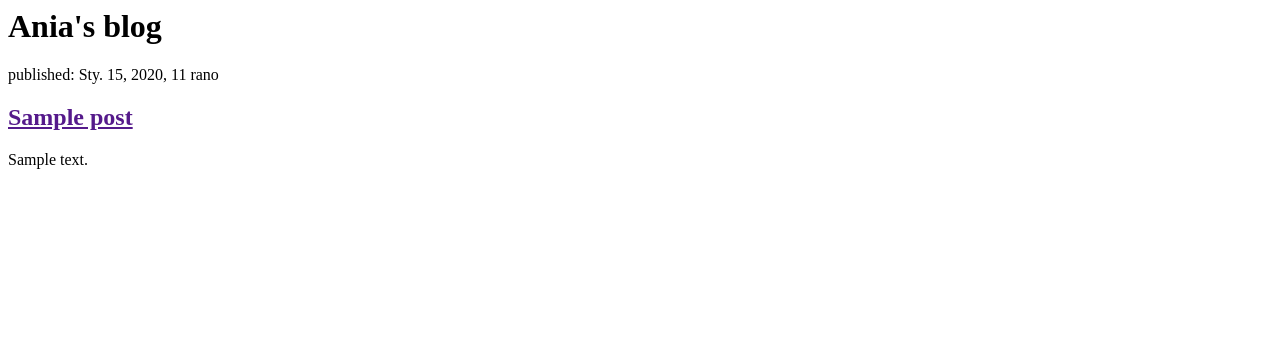
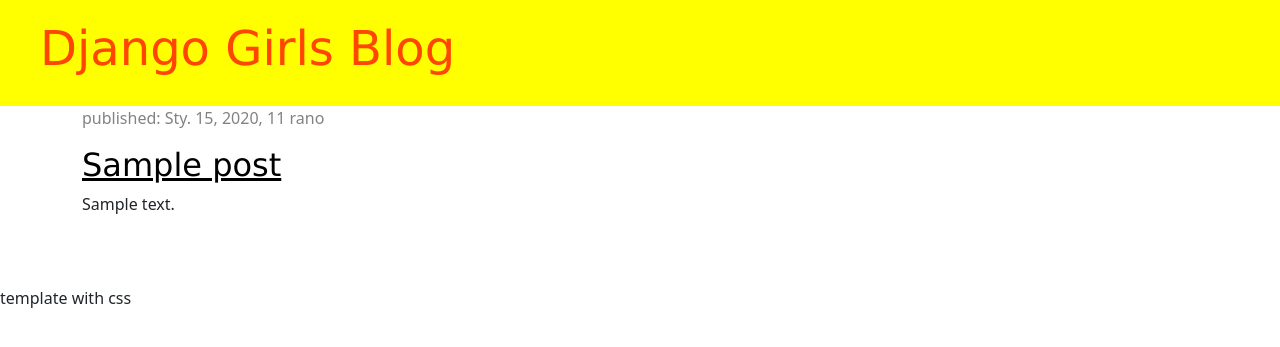
Before and after one commit to annaslowik/my-first-blog, a Django app: page / in a window 1280 px wide. Shown: the top 347 px of the page. Run offline with Django 3.2, Linux system fonts and the light colour scheme; tables that the repository leaves empty hold one stand-in row (values such as "Sample post"); parts of the project's set-up code (start-up, migrations or seed data) failed here and were passed over.

Commit message:
Added view and template for detailed blog post as well as CSS for the site.

```diff
--- /dev/null
+++ b/blog/forms.py
@@ -0,0 +1,6 @@
+from django import forms
+from .models import Post
+
+class PostForm(forms.ModelForm):
+        class Meta:
+            model = Postfields = ('title', 'text',)
--- /dev/null
+++ b/blog/static/css/blog.css
@@ -0,0 +1,47 @@
+.page-header {
+    background-color: yellow;
+    margin-top: 0;
+    padding: 20px 20px 20px 40px;
+}
+
+.page-header h1, .page-header h1 a, .page-header h1 a:visited, .page-header h1 a:active {
+    color: orangered;
+    font-size: 36pt;
+    text-decoration: none;
+}
+
+.content {
+    margin-left: 40px;
+}
+
+h1, h2, h3, h4 {
+    font-family: 'Lucida Sans', 'Lucida Sans Regular', 'Lucida Grande', 'Lucida Sans Unicode', Geneva, Verdana, sans-serif;
+    color:darkorchid
+}
+
+.date {
+    color: #828282;
+}
+
+.save {
+    float: right;
+}
+
+.post-form textarea, .post-form input {
+    width: 100%;
+}
+
+.top-menu, .top-menu:hover, .top-menu:visited {
+    color: #ffffff;
+    float: right;
+    font-size: 20pt;
+    margin-right: 20px;
+}
+
+.post {
+    margin-bottom: 70px;
+}
+
+.post h2 a, .post h1 a:visited {
+    color: #000000;
+}
--- /dev/null
+++ b/blog/templates/blog/base.html
@@ -0,0 +1,28 @@
+<html>
+{% load static %}
+    <head>
+        <title> Moj blog </title>
+        <link rel="stylesheet" href="{% static 'css/blog.css' %}"/>
+        <link rel="stylesheet" href="https://cdn.jsdelivr.net/npm/bootstrap@5.1.3/dist/css/bootstrap.min.css" integrity="sha384-1BmE4kWBq78iYhFldvKuhfTAU6auU8tT94WrHftjDbrCEXSU1oBoqyl2QvZ6jIW3" crossorigin="anonymous"/>
+        <link href='//fonts.googleapis.com/css?family=Lobster&subset=latin,latin-ext' rel='stylesheet' type='text/css'>
+
+    </head>
+
+    <body>
+
+        <div class="page-header">
+            <a href="{% url 'post_new' %}" class= "top-menu"><span class="glyphicon glyphicon-plus"></span></a>
+            <h1><a href="/">Django Girls Blog</a></h1>
+        </div>
+        <div class="content container">
+            <div class="row">
+                <div class="col-md-8">
+                    {% block content %}
+                    {% endblock %}
+                </div>
+            </div>
+        </div>
+
+    </body>
+<p>template with css</p>
+</html>
--- a/blog/templates/blog/post_list.html
+++ b/blog/templates/blog/post_list.html
@@ -1,25 +1,15 @@
-<html>
+{% extends 'blog/base.html' %}
 
-    <head>
-        <title> Moj blog </title>
-    </head>
+ {% block content %}
+    {% for post in posts %}
+        <div class="post">
+                <div class="date">
+                    <p>published: {{ post.published_date }}</p>
+                </div>
 
-    <body>
-        <div>
-            <h1><a herf="">Ania's blog </a></h1>
+            <h2><a href="{% url 'post detail' pk=post.pk %}">{{ post.title }}</a></h2>
+            <p>{{ post.text|linebreaksbr }}</p>
+
         </div>
-
-
-        {% for post in posts %}
-
-           <div>
-                <p>published: {{ post.published_date }}</p>
-                <h2><a href="">{{ post.title }}</a></h2>
-                <p>{{ post.text| linebreaksbr }}</p>
-           </div>
-
-        {% endfor %}
-
-    </body>
-
-</html>
+    {% endfor %}
+{% endblock %}
--- a/blog/urls.py
+++ b/blog/urls.py
@@ -2,5 +2,7 @@
 from . import views
 
 urlpatterns = [
-    path('', views.post_list, name='post_list')
+    path('', views.post_list, name='post_list'),
+    path('post/<int:pk>/', views.post_detail, name='post_detail'),
+    path('post/new/', views.post_new, name='post_new'),
 ]
--- a/blog/views.py
+++ b/blog/views.py
@@ -1,9 +1,19 @@
+from xml.sax.handler import feature_external_ges
 from django.shortcuts import render
 from django.utils import timezone
 from .models import Post
+from django.shortcuts import render, get_object_or_404
+from .forms import PostForm
 
 def post_list(request):
     posts = Post.objects.filter(published_date__lte=timezone.now()).order_by('published_date')
     return render(request, 'blog/post_list.html', {'posts': posts})
+def post_detail(request, pk):
+    post = get_object_or_404(Post, pk=pk)
+    Post.objects.get(pk=pk)
+    return render(request, 'blog/post_detail.html', {'post': post})
+def post_new(request):
+    form = PostForm()
+    return render(request, 'blog/post_edit.html', {'form': form})
 
 # Create your views here.
--- a/mysite/settings.py
+++ b/mysite/settings.py
@@ -28,6 +28,7 @@
 ALLOWED_HOSTS = ['127.0.0.1', '.pythonanywhere.com']
 
 import os
+
 # Application definition
 
 INSTALLED_APPS = [
```
Also changed, not shown: blog/templates/blog/post_detail.html (added, +13 -0 lines), blog/templates/blog/post_edit.html (added, +10 -0 lines).
